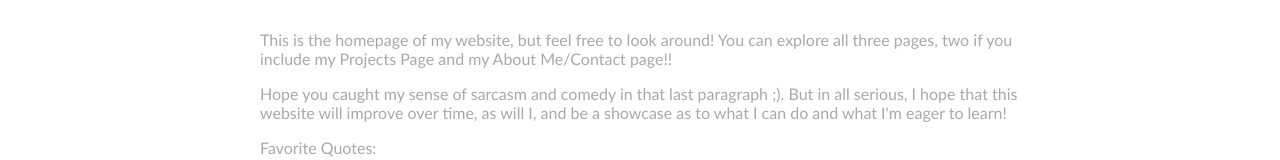
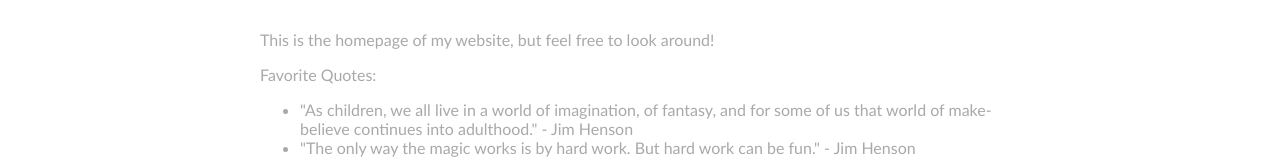
Before and after one commit to ChukOf/ChukOf.github.io, a plain HTML site: page index.html in a window 1280 px wide. Shown: the part 597-757 px from the top of the page. Drawn offline with Linux system fonts and the light colour scheme.

Commit message:
Update index.html

```diff
--- a/index.html
+++ b/index.html
@@ -22,8 +22,7 @@
     </header>
     <section class="content-section container">
         <h2 class="section-header">I'm Chuk and welcome to my website!</h2>
-        <p>This is the homepage of my website, but feel free to look around! You can explore all three pages, two if you include my Projects Page and my About Me/Contact page!!</p>
-        <p>Hope you caught my sense of sarcasm and comedy in that last paragraph ;). But in all serious, I hope that this website will improve over time, as will I, and be a showcase as to what I can do and what I'm eager to learn!</p>
+        <p>This is the homepage of my website, but feel free to look around!</p>
         <p>Favorite Quotes:</p>
         <ul>
           <li>"As children, we all live in a world of imagination, of fantasy, and for some of us that world of make-believe continues into adulthood." - Jim Henson</li>
```
